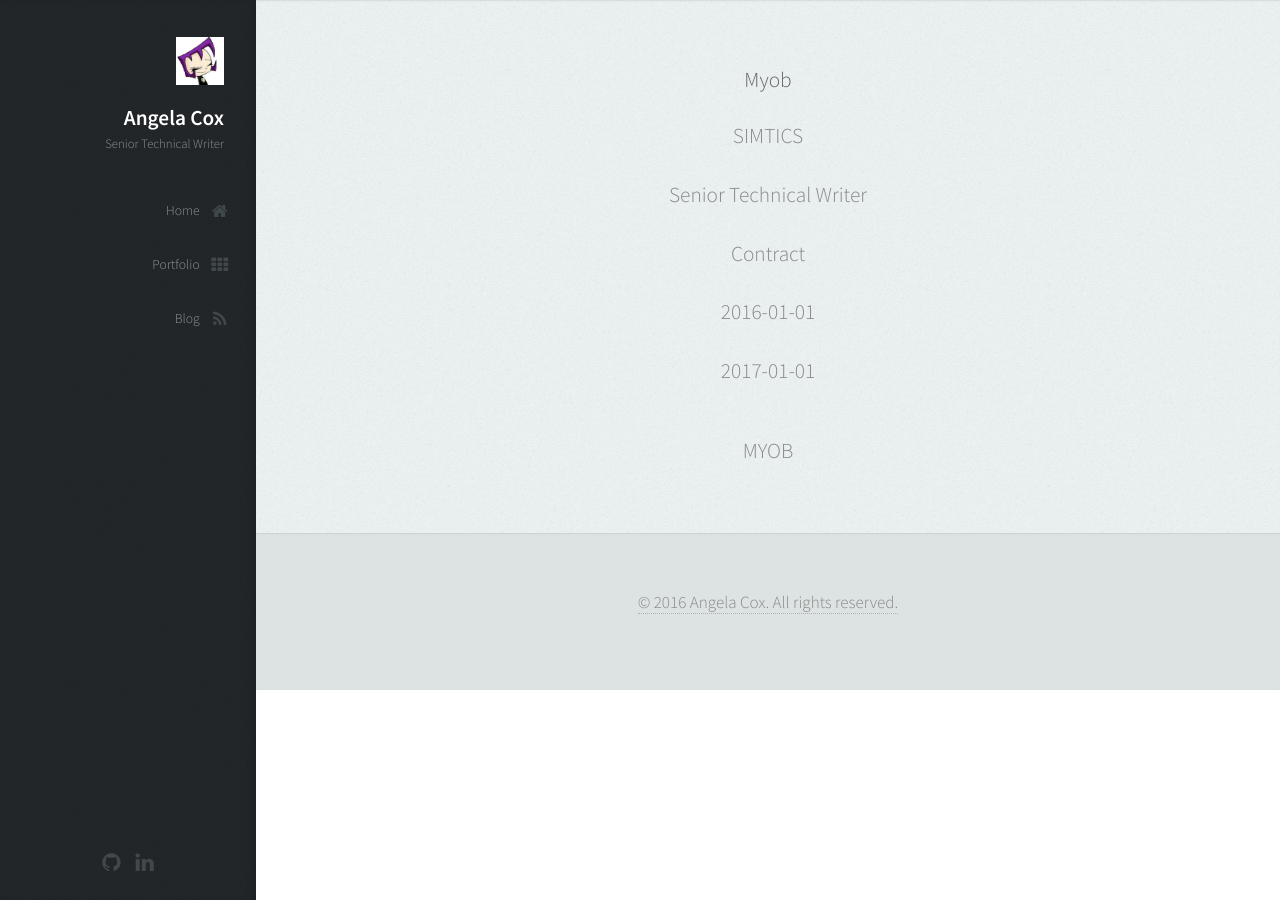
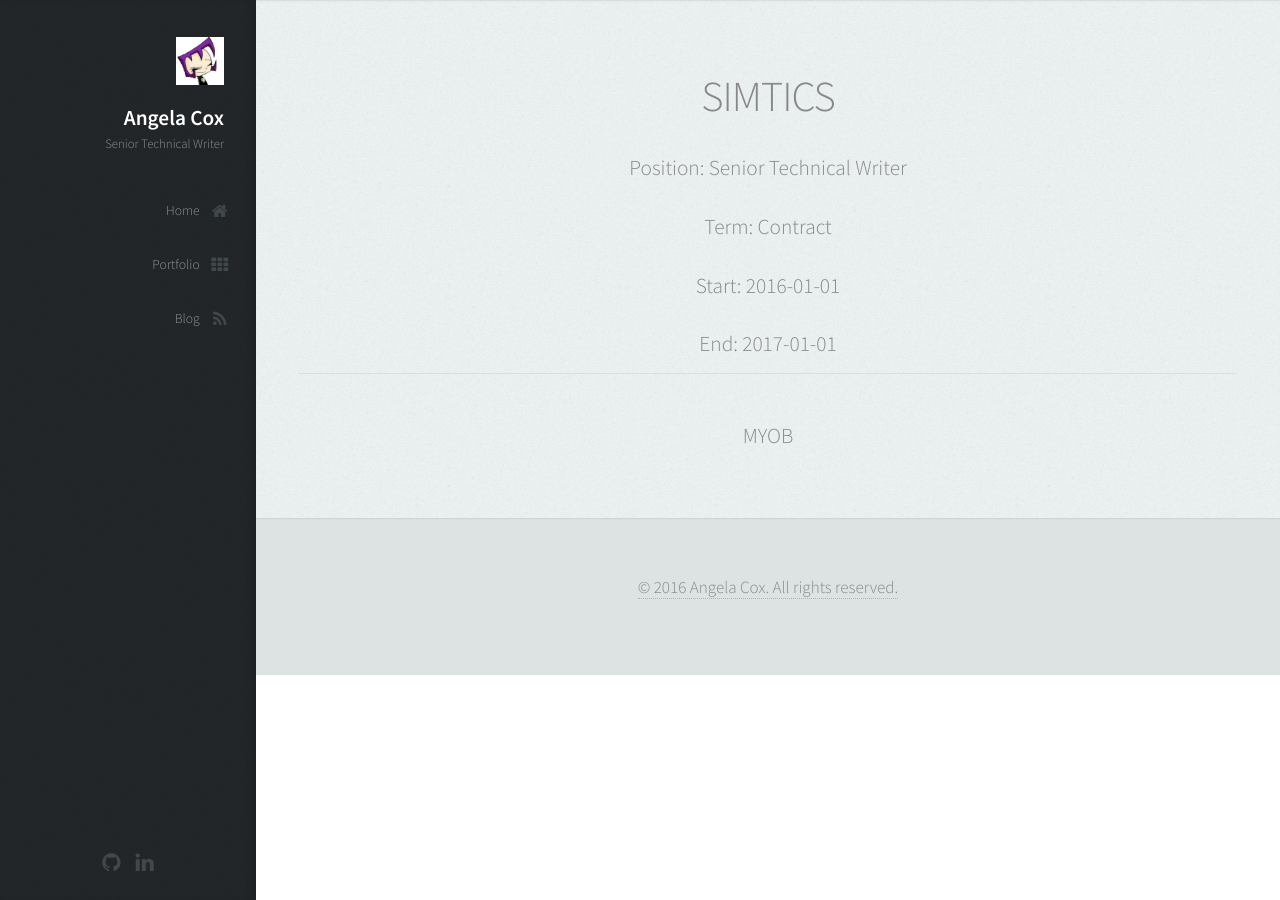
Before and after one commit to AngelaCox/UX-Portfolio, a Jekyll site: the page built from _roles/myob.md, in a window 1280 px wide. Built offline with Jekyll 4.4.1, drawn with Linux system fonts in a browser that asks for light colours; nearby versions of some CDN libraries; library files that are not in the unit come from our copies.

Commit message:
Tweaked layouts for roles and posts to better format header

```diff
--- a/_layouts/post.html
+++ b/_layouts/post.html
@@ -5,9 +5,11 @@
   <div class="container">
     <div class="post">
 
-      <header class="post-header">
-        <h1>{{ page.title }}</h1>
+
+      <header>
+        <h2 class="alt" style="width:50%; margin-left: auto; margin-right: auto;">{{ page.title }}</h2>
         <p class="meta">{{ page.date | date: "%b %-d, %Y" }}{% if page.author %} • {{ page.author }}{% endif %}{% if page.meta %} • {{ page.meta }}{% endif %}</p>
+        <hr />
       </header>
 
       <article class="post-content">
--- a/_layouts/role.html
+++ b/_layouts/role.html
@@ -5,15 +5,15 @@
   <div class="container">
     <div class="post">
 
-      <header class="post-header">
-        <h1>{{ page.title }}</h1>
-        <p class="meta">{{ page.company }}</p>
-        <p class="meta">{{ page.position }}</p>
-        <p class="meta">{{ page.term }}</p>
+      <header>
+        <h2 class="alt" style="width:50%; margin-left: auto; margin-right: auto;">{{ page.company }}</h2>
+        <p class="meta">Position: {{ page.position }}</p>
+        <p class="meta">Term: {{ page.term }}</p>
         {% if page.term_start != blank %}
-        <p class="meta">{{ page.term_start }}</p>
-        <p class="meta">{{ page.term_end }}</p>
+        <p class="meta">Start: {{ page.term_start }}</p>
+        <p class="meta">End: {{ page.term_end }}</p>
         {% endif %}
+        <hr />
       </header>
 
       <section id="about" class="three">
```
